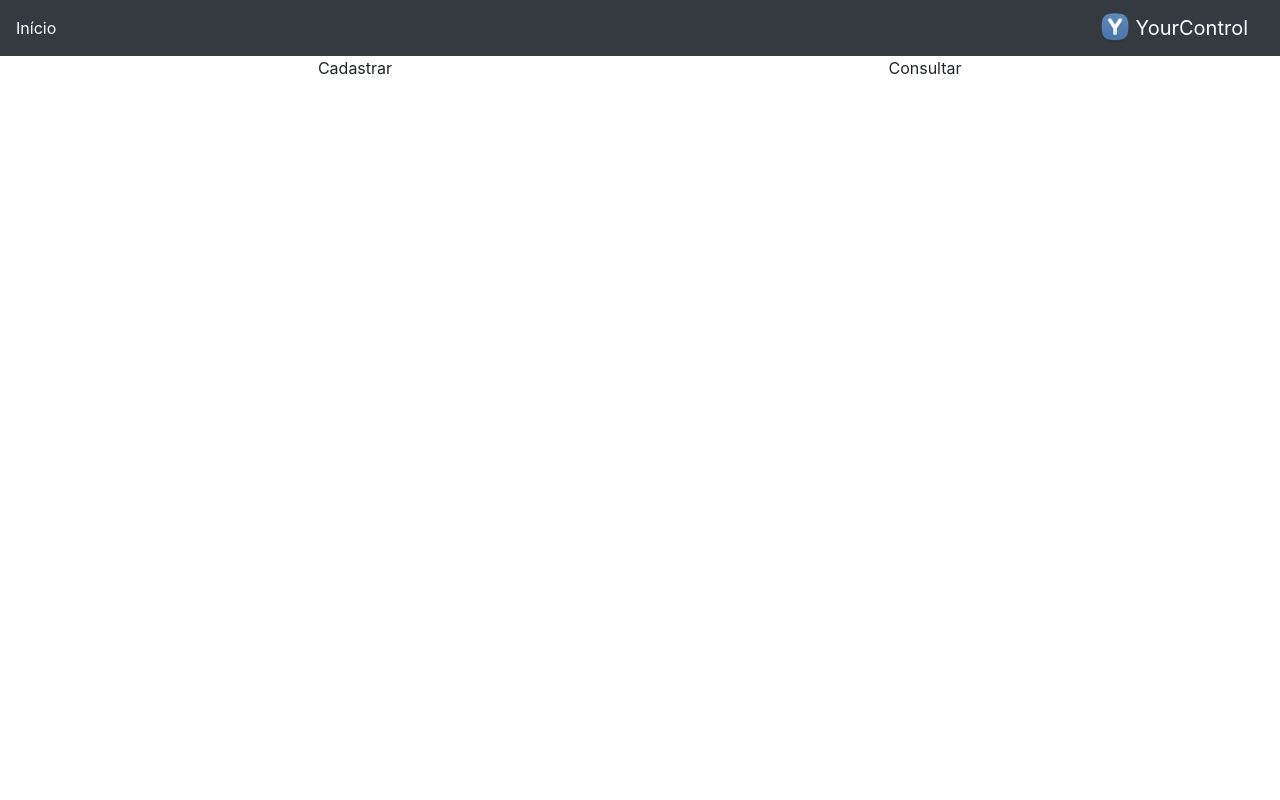
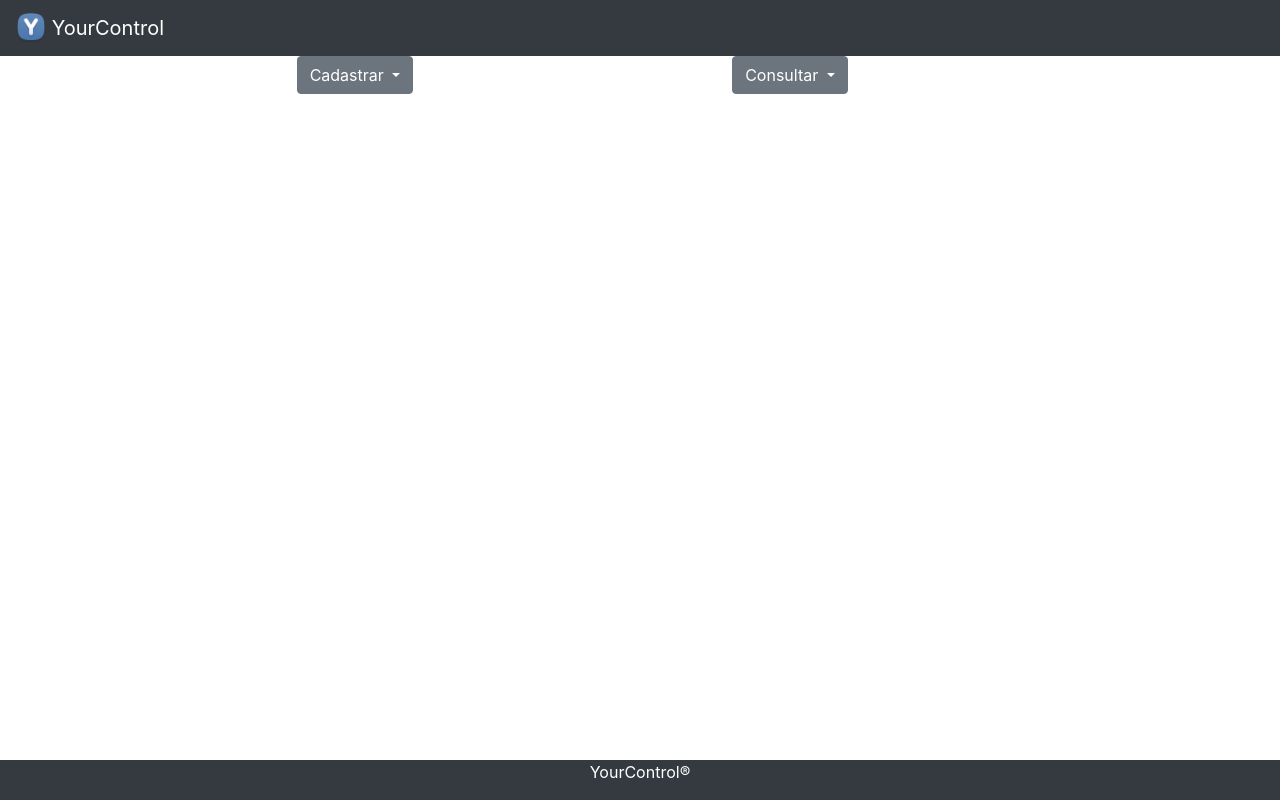
Before and after one commit to felipeschossler/yourcontrol, a PHP site: page / in a window 1280 px wide. Run offline with PHP 8.4, Linux system fonts and the light colour scheme; some libraries are stand-ins or nearby versions.

Commit message:
add footer and dropdown menu to cadastro and consulta

```diff
--- a/css/main.css
+++ b/css/main.css
@@ -1,3 +1,13 @@
 .color-black{
     color: white;
 }
+
+.footer {
+    position: fixed;
+    left: 0;
+    bottom: 0;
+    width: 100%;
+    background-color:#343a40;
+    color: white;
+    text-align: center;
+}
--- a/index.html
+++ b/index.html
@@ -8,6 +8,8 @@
     <link rel="stylesheet" type="text/css" media="screen" href="css/main.css" />
     <link rel="stylesheet" type="text/css" media="screen" href="css/bootstrap.min.css" />
     <link rel="shortcut icon" href="img/favicon.ico" />
+    <script src="https://code.jquery.com/jquery-3.2.1.slim.min.js" integrity="sha384-KJ3o2DKtIkvYIK3UENzmM7KCkRr/rE9/Qpg6aAZGJwFDMVNA/GpGFF93hXpG5KkN" crossorigin="anonymous"></script>
+    <script src="https://cdnjs.cloudflare.com/ajax/libs/popper.js/1.12.9/umd/popper.min.js" integrity="sha384-ApNbgh9B+Y1QKtv3Rn7W3mgPxhU9K/ScQsAP7hUibX39j7fakFPskvXusvfa0b4Q" crossorigin="anonymous"></script>
     <script src="js/main.js"></script>
     <script src="js/bootstrap.min.js"></script>
 </head>
@@ -15,26 +17,47 @@
 
     <!--Navbar-->
     <nav class="navbar navbar-dark bg-dark">
-        <div>
-            <a class="color-black" href="index.html">Início</a>
-        </div>
-        <a class="navbar-brand ml-auto" href="#possiveldescricaomarca">
-            <img src="img/y-image.png" width="30" height="30" class="d-inline-block align-top" alt="">
+        <a class="navbar-brand" href="index.html">
+            <img src="img/y-image.png" width="30" height="30" class="d-inline-block align-top" alt="Logo YourControl">
             YourControl
         </a>
     </nav>
+    <!--Container-->
+    <div class="container">
+        <div class="row justify-content-center">
+            <!--Cadastro-->
+            <div class="col-6 text-center">
+                    <div class="dropdown">
+                        <button class="btn btn-secondary dropdown-toggle" type="button" id="dropdownMenuButton" data-toggle="dropdown" aria-haspopup="true" aria-expanded="false">
+                            Cadastrar
+                        </button>
+                        <div class="dropdown-menu" aria-labelledby="dropdownMenuButton">
+                            <a class="dropdown-item" href="marca-f.php">Cadastrar Marca</a>
+                            <a class="dropdown-item" href="modelo-f.php">Cadastrar Modelo</a>
+                            <a class="dropdown-item" href="produto-f.php">Cadastrar Produto</a>
+                        </div>
+                    </div>
+            </div>
 
-    <div class="container">
-        <div class="row justify-content-center h-100">
-            <div class="col-6 text-center align-self-center">
-            Cadastrar
+            <!--Consulta-->
+            <div class="col-6 text-center">
+                <div class="col-6 text-center">
+                        <div class="dropdown">
+                            <button class="btn btn-secondary dropdown-toggle" type="button" id="dropdownMenuButton" data-toggle="dropdown" aria-haspopup="true" aria-expanded="false">
+                                Consultar
+                            </button>
+                            <div class="dropdown-menu" aria-labelledby="dropdownMenuButton">
+                                <a class="dropdown-item" href="marca-consulta.php">Consultar Marca</a>
+                                <a class="dropdown-item" href="modelo-consulta.php">Consultar Modelo</a>
+                                <a class="dropdown-item" href="produto-consulta.php">Consultar Produto</a>
+                            </div>
+                        </div>
+                </div>
             </div>
-            <div class="col-6 text-center align-self-center">
-            Consultar
-            </div>
-        </div>
-    </div>
-
-
+        </div><!--Row-->
+    </div><!--Container-->
+    <footer class="footer">
+        <p>YourControl®</p>
+    </footer>
 </body>
 </html>
```
